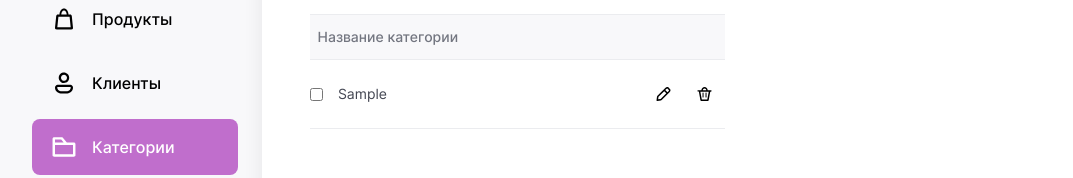
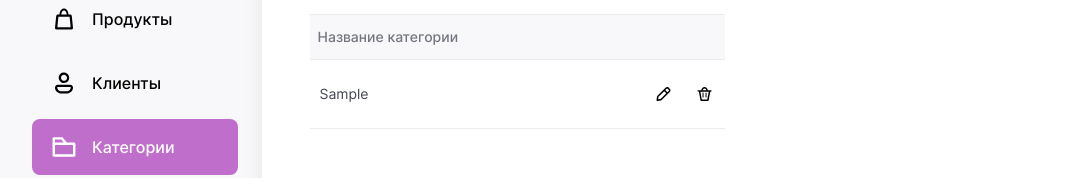
Before and after one commit to DmitriyTerementsev/ITRUM-React-Project, a React (Create React App) app: page /categories in a window 1280 px wide. Both pictures are taken after typing "Sample" into the empty fields and a click on the button "Добавить категорию". Shown: the part 140-318 px from the top of the page, without its empty margins (64-1137 px from the left). Built offline with nearby package versions, Linux system fonts and the light colour scheme.

Commit message:
ready v1

```diff
--- a/src/components/Categories/Categories.module.scss
+++ b/src/components/Categories/Categories.module.scss
@@ -3,7 +3,6 @@
 
   &__elements {
     display: flex;
-    justify-content: space-evenly;
   }
 
   &__element {
@@ -94,11 +93,15 @@
       cursor: pointer;
     }
 
+    &:hover .task__text {
+      color: #bd68ca;
+    }
+
     &_click {
       background-color: #f8f8fa;
     }
 
-    &_click .categories__name {
+    &_click .task__text {
       color: #bd68ca;
     }
   }
@@ -140,7 +143,7 @@
 }
 
 .task__text {
-  margin: 0 0 0 10px;
+  margin: 24px 0 0 10px;
   width: 75%;
   color: #434652;
   text-overflow: ellipsis;
@@ -162,10 +165,15 @@
   border: 1px dotted black;
   background-color: whitesmoke;
   padding: 0;
-  margin: 0 0 0 10px;
-  width: 75%;
+  margin: 24px 0 0 10px;
+  width: 30%;
 }
 
 .checkbox {
   display: none;
 }
+
+.div {
+  width: 100%;
+  height: 100%;
+}
--- a/src/components/Categories/Categories.tsx
+++ b/src/components/Categories/Categories.tsx
@@ -1,6 +1,7 @@
 import styles from './Categories.module.scss';
 import React, { useState, useEffect } from 'react';
 import CategoriesItem from '../CategoriesItem/CategoriesItem.tsx';
+import SubCategoriesItem from '../SubCategoriesItem/SubCategoriesItem.tsx';
 import categoriesList from '../../constants/categoriesList.ts';
 import subCategoriesList from '../../constants/subCategoriesList.ts';
 import { ReactComponent as Arrows } from '../../images/arrows.svg';
@@ -14,11 +15,17 @@ function Categories() {
   const [buttonTextSubCat, setButtonTextSubCat] = useState(
     'Добавить подкатегорию'
   );
-  const [categoriesItems, setCategoriesItems] = useState<any>([]);
-  const [subCategoriesItems, setSubCategoriesItems] = useState<any>([]);
+  const [selectedCategorie, setSelectedCategorie] = useState(0);
+  const [categoriesItems, setCategoriesItems] = useState<any>(categoriesList);
+  const [subCategoriesItems, setSubCategoriesItems] =
+    useState<any>(subCategoriesList);
 
   const handleChange = (e: any) => {
     setInputValueCat(e.target.value);
+  };
+
+  const handleChangeSub = (e: any) => {
+    setInputValueSubCat(e.target.value);
   };
 
   // Обработчик добавления новой задачи
@@ -31,14 +38,43 @@ function Categories() {
         status: false,
       },
     ];
+    categoriesList.push({
+      categoriesName: inputValueCat,
+      id: categoriesItems.length + 1,
+      status: false,
+    });
     setCategoriesItems(newList);
     setInputValueCat('');
+  };
+
+  const handleAddSubItem = () => {
+    const newList = [
+      ...subCategoriesItems,
+      {
+        categoriesName: inputValueSubCat,
+        id: subCategoriesItems.length + 1,
+        categories: selectedCategorie,
+      },
+    ];
+    subCategoriesList.push({
+      categoriesName: inputValueSubCat,
+      id: subCategoriesItems.length + 1,
+      categories: selectedCategorie,
+    });
+    setSubCategoriesItems(newList);
+    setInputValueSubCat('');
   };
 
   // Обработчик удаления задачи
   const handleDeleteItem = (id: number) => {
     const newList = categoriesItems.filter((el) => el.id !== id);
-    setCategoriesItems(newList);
+    setCategoriesItems(categoriesList.splice(id, 1));
+  };
+
+  const handleDeleteSubItem = (id: number) => {
+    const newList = subCategoriesItems.filter((el) => el.id !== id);
+
+    setSubCategoriesItems(subCategoriesList.splice(id, 1));
   };
 
   const handleCompleteStatusUpdate = (item: any) => {
@@ -60,6 +96,37 @@ function Categories() {
   useEffect(() => {
     setIsClicked(categoriesItems.some((element) => element.status === true));
   }, [categoriesItems]);
+
+  useEffect(() => {
+    subCategoriesItems.length === 0? setIsActiveSubCat(true): setIsActiveSubCat(false)
+  })
+
+  useEffect(() => {
+    if (isClicked === false) {
+      setSelectedCategorie(0);
+    }
+  }, [isClicked]);
+
+  useEffect(() => {
+    categoriesItems.forEach((item) => {
+      if (item.status === true) {
+        setSelectedCategorie(item.id);
+      }
+    });
+    setSubCategoriesItems(
+      subCategoriesList
+        .filter((item: any) => item.categories === selectedCategorie)
+        .map((item: any) => item)
+    );
+  }, [categoriesItems, selectedCategorie, subCategoriesList]);
+
+  useEffect(() => {
+    setSubCategoriesItems(
+      subCategoriesList
+        .filter((item: any) => item.categories === selectedCategorie)
+        .map((item: any) => item)
+    );
+  }, [categoriesItems, isClicked]);
 
   return (
     <section className={styles.categories}>
@@ -95,6 +162,7 @@ function Categories() {
             {categoriesItems?.map((item: any) => (
               <CategoriesItem
                 categoriesItems={categoriesItems}
+                subCategoriesItems={subCategoriesItems}
                 item={item}
                 key={item.id}
                 itemName={item.categoriesName}
@@ -133,12 +201,12 @@ function Categories() {
             className={styles.categories__input}
             placeholder='Введите название подкатегории'
             value={inputValueSubCat}
-            onChange={(e: any) => setInputValueSubCat(e.target.value)}
+            onChange={handleChangeSub}
           />
           <button
             type='button'
             className={styles.categories__button}
-            onClick={() => console.log('yes')}
+            onClick={handleAddSubItem}
           >
             {buttonTextSubCat}
           </button>
@@ -159,11 +227,13 @@ function Categories() {
             </p>
             {subCategoriesItems?.map((item: any) => (
               <CategoriesItem
+                categoriesItems={categoriesItems}
+                subCategoriesItems={subCategoriesItems}
                 item={item}
                 key={item.id}
                 itemName={item.categoriesName}
                 styles={styles}
-                handleDeleteItem={() => handleDeleteItem(item.id)}
+                handleDeleteItem={() => handleDeleteSubItem(item.id)}
                 handleCompleteStatusUpdate={() =>
                   handleCompleteStatusUpdate(item)
                 }
--- a/src/components/CategoriesItem/CategoriesItem.tsx
+++ b/src/components/CategoriesItem/CategoriesItem.tsx
@@ -9,6 +9,7 @@ interface Props {
   handleCompleteStatusUpdate: (item) => void;
   itemName: string;
   categoriesItems: any;
+  subCategoriesItems: any;
 }
 
 function CategoriesItem({
@@ -18,6 +19,7 @@ function CategoriesItem({
   itemName,
   handleCompleteStatusUpdate,
   categoriesItems,
+  subCategoriesItems,
 }: Props) {
   const [isEdited, setIsEdited] = useState(false);
   const [text, setText] = useState(itemName);
@@ -44,12 +46,11 @@ function CategoriesItem({
   const [isComplete, setIsComplete] = useState(false);
 
   const handleCheckBox = () => {
-    categoriesItems.map(item => {
-      console.log(item)
-      item.status === true? item.status = false :  item.status = false
-      handleCompleteStatusUpdate(item)
+    categoriesItems.map((item) => {
+      item.status === true ? (item.status = false) : (item.status = false);
+      handleCompleteStatusUpdate(item);
       setIsComplete(false);
-    })
+    });
     if (isComplete === false) {
       setIsComplete(true);
       item.status = true;
@@ -67,11 +68,11 @@ function CategoriesItem({
           ? styles.categories__item + ' ' + styles.categories__item_click
           : styles.categories__item
       }
-    >
-      <input
+    ><div className={styles.div} onClick={handleCheckBox}>
+      <input className={styles.checkbox}
         type='checkbox'
-        onChange={handleCheckBox}
-        checked={item.status === true ? true : false}
+        //onChange={handleCheckBox}
+        //checked={item.status === true ? true : false}
       />
       {!isEdited ? (
         <p className={styles.task__text} onClick={handleEditClick}>
@@ -87,6 +88,7 @@ function CategoriesItem({
           autoFocus
         />
       )}
+      </div>
       <div className={styles.categories__buttons}>
         <button
           type='button'
--- a/src/constants/subCategoriesList.ts
+++ b/src/constants/subCategoriesList.ts
@@ -1,7 +1,7 @@
 export interface subCategories {
   categoriesName: string;
   id: number;
-  status:
+  categories: number
 }
 let subCategoriesList: subCategories[] = [];
 export default subCategoriesList;
```
